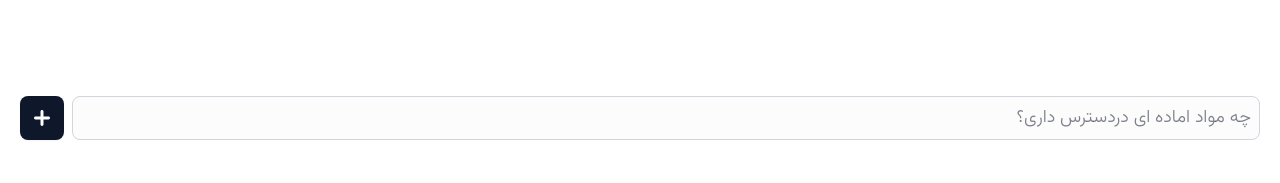
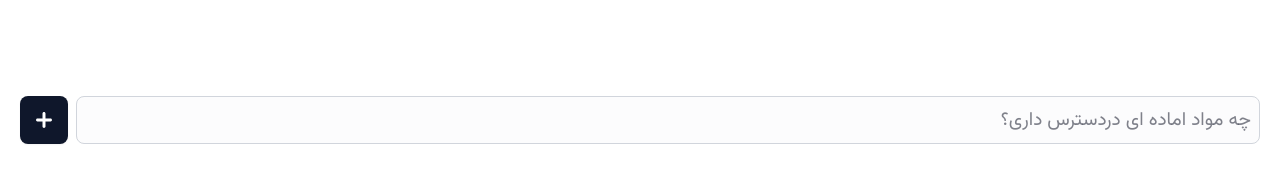
Before and after one commit to sepehrsharafi/cookbook, a Next.js app: page / in a window 1280 px wide. Shown: the top 183 px of the page. Built offline with nearby package versions, Linux system fonts and the light colour scheme.

Commit message:
Chore: fixed some sizes

```diff
--- a/src/components/ui/data-input-form.jsx
+++ b/src/components/ui/data-input-form.jsx
@@ -5,7 +5,7 @@ export default function DataInputForm() {
   return (
     <section className="flex flex-row w-full gap-2 mt-24 my-10 px-5">
       <Input className="w-full" />
-      <Button className="h-11 w-11">
+      <Button className="h-12 w-12 active:bg-slate-700">
         <svg
           height="200px"
           width="200px"
--- a/src/components/ui/input.jsx
+++ b/src/components/ui/input.jsx
@@ -8,7 +8,7 @@ function Input({ className, type, ...props }) {
       type={type}
       data-slot="input"
       placeholder="چه مواد اماده ای دردسترس داری؟"
-      className="block w-full h-11 text-lg font-light border-[1px] border-gray-300 bg-gray-50/50 p-2 rounded-[8px]"
+      className="block w-full h-12 text-[19px] font-normal border-[1px] border-gray-300 bg-gray-50/50 p-2 rounded-[8px]"
       {...props}
     />
   );
```
